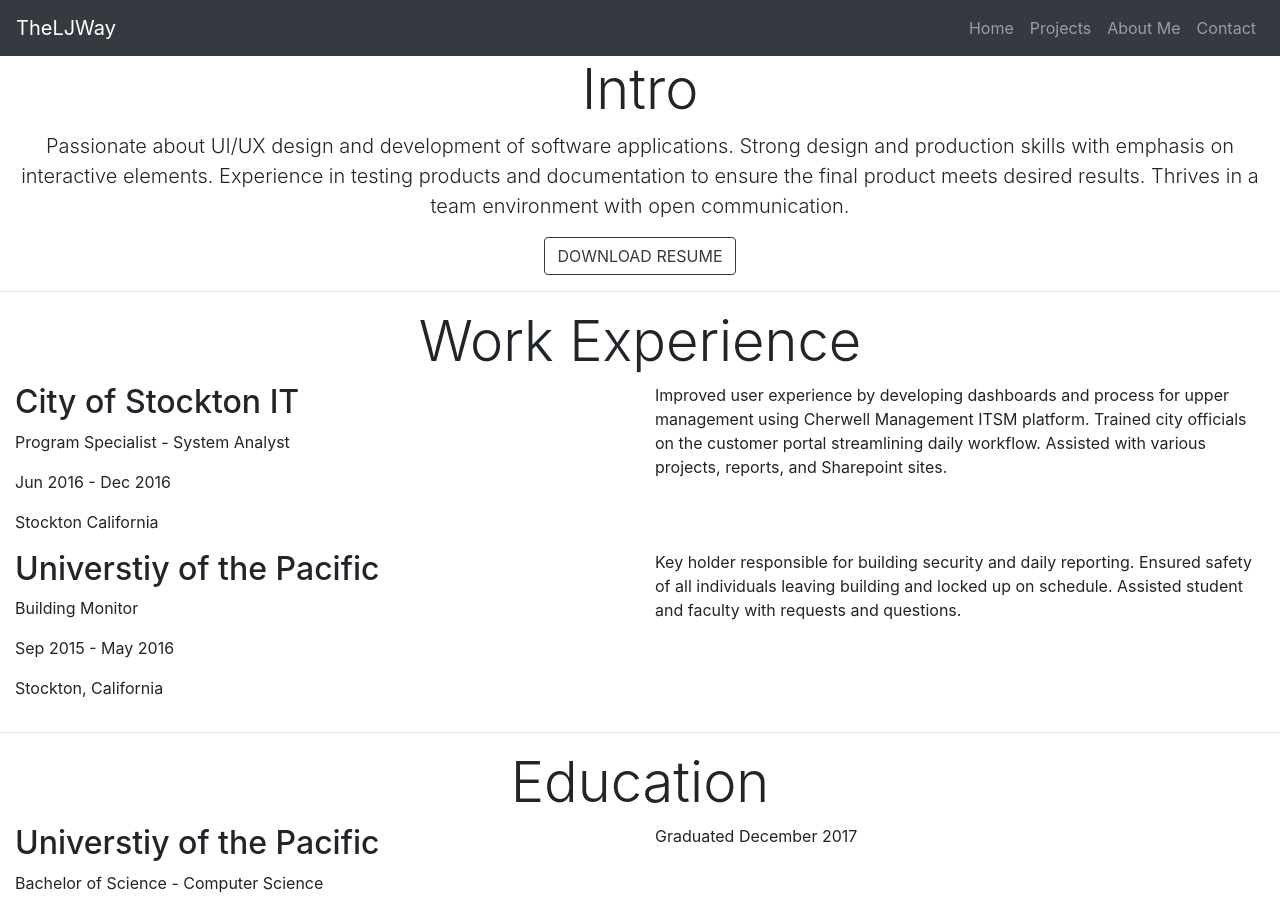
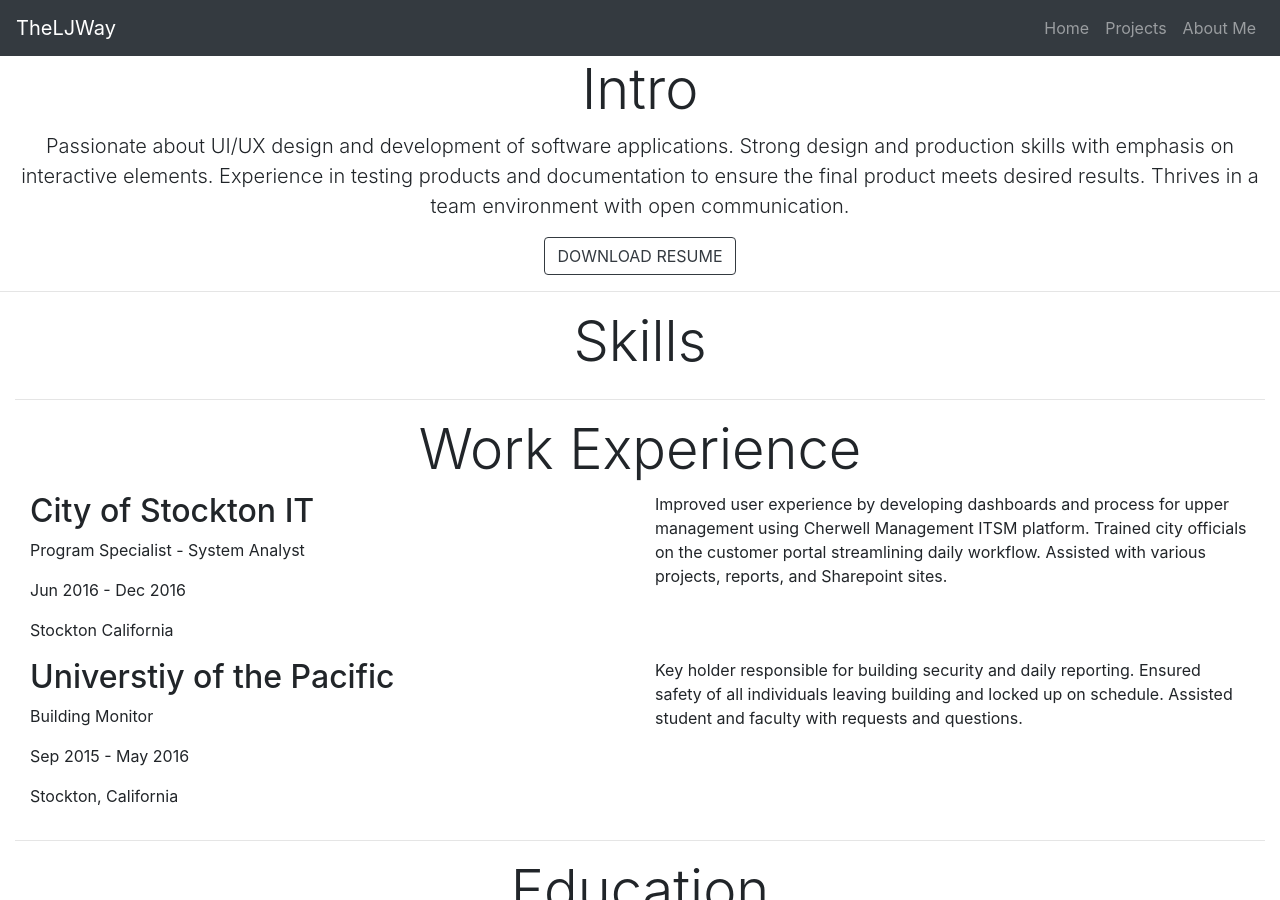
Before and after one commit to TheLJWay/TheLJWay.github.io, a Jekyll site: the page about.html, which Jekyll copies as it is, in a window 1280 px wide and 900 px high. Built offline with Jekyll 4.4.1, drawn with Linux system fonts in a browser that asks for light colours.

Commit message:
removed contact page linkg on navbar

```diff
--- a/about.html
+++ b/about.html
@@ -30,9 +30,6 @@
         <li class="nav-item">
           <a class="nav-link" href="about.html">About Me</a>
         </li>
-        <li class="nav-item">
-          <a class="nav-link" href="#">Contact</a>
-        </li>
 
       </ul>
 
@@ -57,6 +54,16 @@
 </button></a>
 
 </div>
+<hr>
+
+<!-- Skills -->
+<div class="container-fluid padding">
+<div class="row welcome text-center">
+    <div class="col-12">
+      <h1 class="display-4">Skills</h1>
+</div>
+</div>
+
 <hr>
 
 <!-- Work Experience -->
--- a/index.html
+++ b/index.html
@@ -33,9 +33,6 @@
         <li class="nav-item">
           <a class="nav-link" href="about.html">About Me</a>
         </li>
-        <li class="nav-item">
-          <a class="nav-link" href="#">Contact</a>
-        </li>
 
       </ul>
 
--- a/projects.html
+++ b/projects.html
@@ -32,9 +32,7 @@
         <li class="nav-item">
           <a class="nav-link" href="about.html">About Me</a>
         </li>
-        <li class="nav-item">
-          <a class="nav-link" href="#">Contact</a>
-        </li>
+
 
       </ul>
 
```
